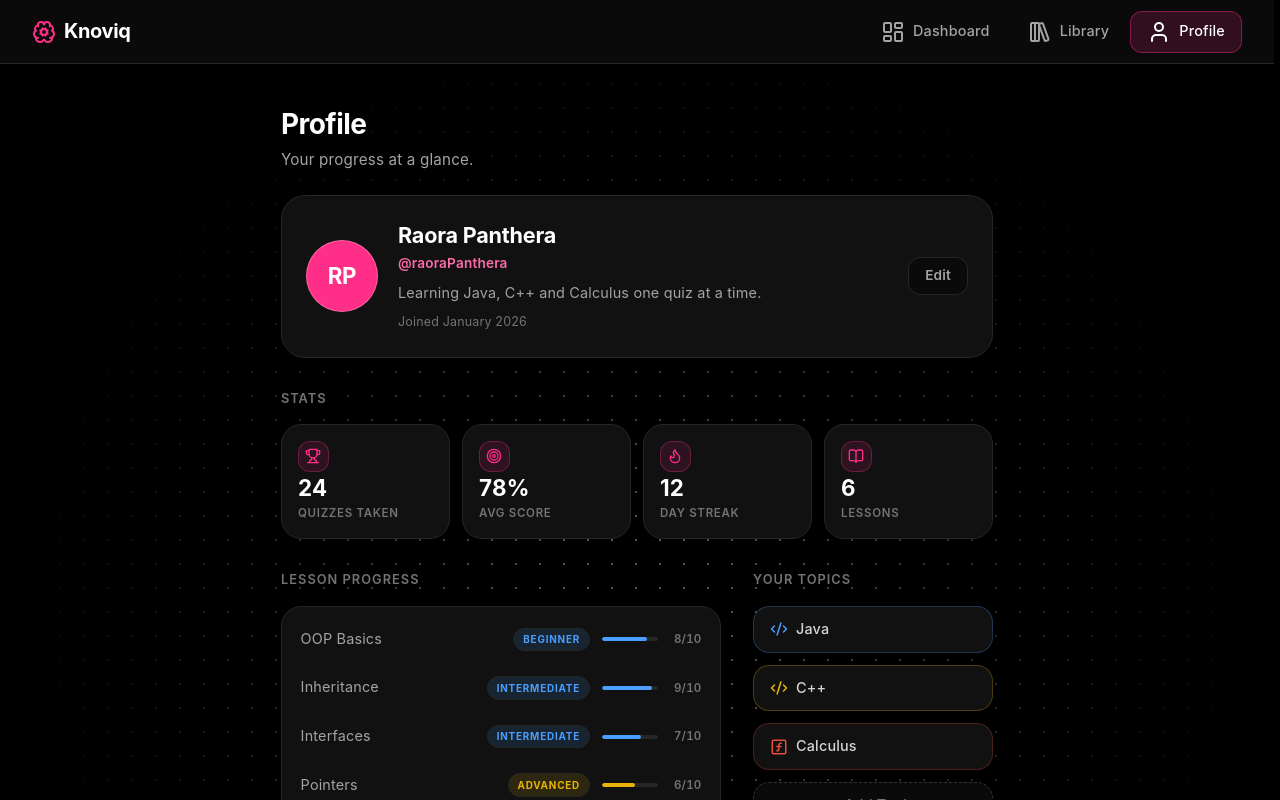
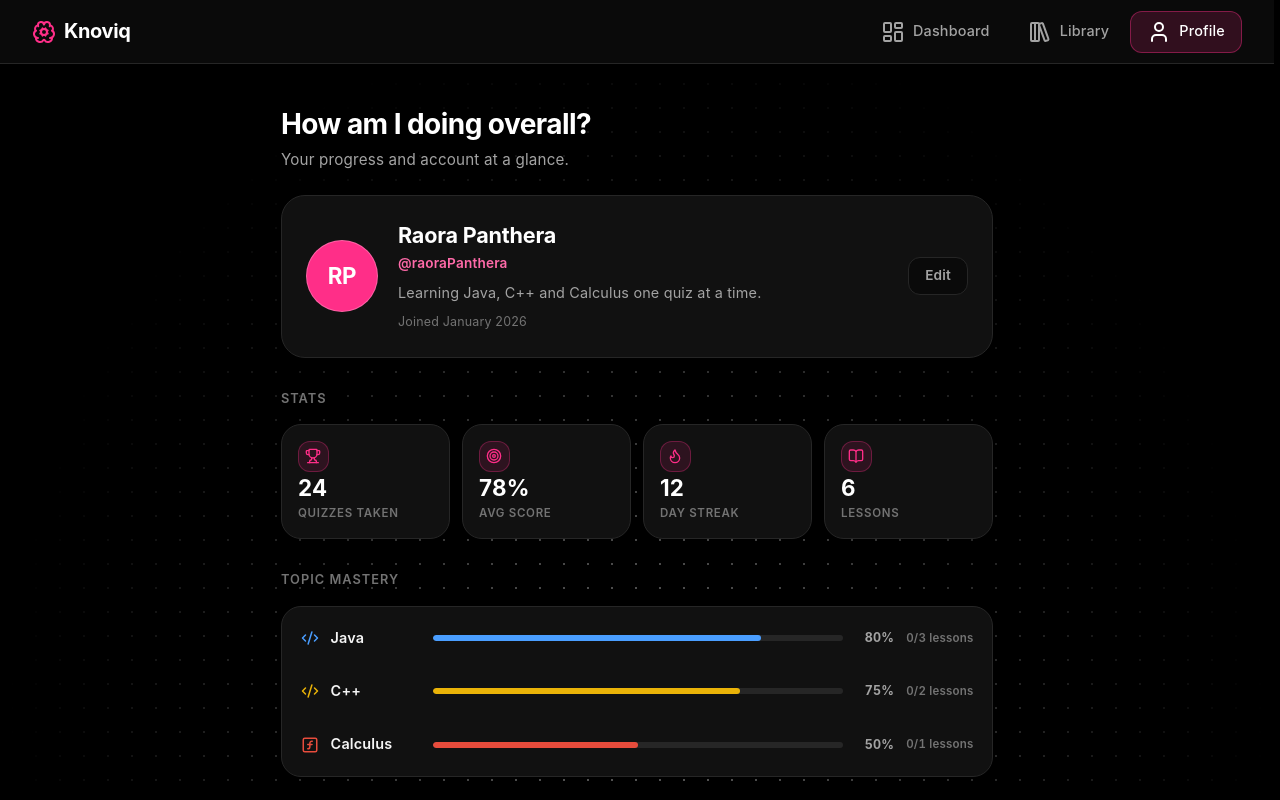
Before and after one commit to JairusCollantes/knoviq, a React (Vite) app: page /profile in a window 1280 px wide. Shown: the top 800 px of the page. Built offline with nearby package versions, Linux system fonts and the light colour scheme.

Commit message:
feat: add Topic Mastery section to Profile page with styling and data integration

```diff
--- a/src/pages/Profile.css
+++ b/src/pages/Profile.css
@@ -168,6 +168,89 @@
   display: grid;
   grid-template-columns: minmax(0, 1fr) minmax(200px, 240px);
   gap: 2rem;
+}
+
+.prof-mastery-list {
+  display: flex;
+  flex-direction: column;
+  gap: 0.6rem;
+  background: #111111;
+  border: 1px solid #262626;
+  border-radius: 20px;
+  padding: 0.6rem 1.1rem;
+  animation: fadeUp 0.35s ease;
+}
+
+.prof-mastery-row {
+  display: flex;
+  align-items: center;
+  gap: 0.75rem;
+  padding: 0.65rem 0.75rem;
+  margin: 0 -0.75rem;
+  border-radius: 12px;
+  border: 1px solid transparent;
+}
+
+.prof-mastery-icon {
+  display: inline-flex;
+  align-items: center;
+  justify-content: center;
+  line-height: 0;
+  flex-shrink: 0;
+}
+
+.prof-mastery-icon svg {
+  width: 18px;
+  height: 18px;
+}
+
+.prof-mastery-name {
+  font-size: 0.9rem;
+  font-weight: 600;
+  color: #f5f5f5;
+  width: 90px;
+  flex-shrink: 0;
+}
+
+.prof-mastery-progress {
+  flex: 1;
+  min-width: 0;
+  display: flex;
+  align-items: center;
+  gap: 0.6rem;
+}
+
+.prof-mastery-bar {
+  flex: 1;
+  min-width: 0;
+  height: 6px;
+  background: #262626;
+  border-radius: 3px;
+  overflow: hidden;
+}
+
+.prof-mastery-fill {
+  height: 100%;
+  border-radius: 3px;
+  transition: width 0.4s ease;
+}
+
+.prof-mastery-score {
+  font-size: 0.78rem;
+  color: #a3a3a3;
+  font-weight: 700;
+  font-variant-numeric: tabular-nums;
+  width: 42px;
+  text-align: right;
+  flex-shrink: 0;
+}
+
+.prof-mastery-count {
+  font-size: 0.72rem;
+  color: #737373;
+  font-weight: 600;
+  font-variant-numeric: tabular-nums;
+  flex-shrink: 0;
 }
 
 .prof-col-main,
--- a/src/pages/Profile.jsx
+++ b/src/pages/Profile.jsx
@@ -1,13 +1,15 @@
 import { Link } from 'react-router-dom';
-import { user, topics, lessons, recentActivity, stats, topicById } from '../data/Data';
+import { user, lessons, recentActivity, stats, topicById, topicMastery } from '../data/Data';
 import './Profile.css';
 
 export default function Profile() {
+  const mastery = topicMastery();
+
   return (
     <div className="profile">
       <header className="prof-header">
-        <h1>Profile</h1>
-        <p className="prof-subtitle">Your progress at a glance.</p>
+        <h1>How am I doing overall?</h1>
+        <p className="prof-subtitle">Your progress and account at a glance.</p>
       </header>
 
       <section className="profile-hero">
@@ -36,8 +38,32 @@ export default function Profile() {
         </div>
       </section>
 
-      <div className="prof-grid">
-        <div className="prof-col-main">
+      <section className="prof-section">
+        <h2 className="section-title">Topic Mastery</h2>
+        <div className="prof-mastery-list">
+          {mastery.map((m) => (
+            <div key={m.topic.id} className="prof-mastery-row">
+              <span className="prof-mastery-icon" style={{ color: m.topic.color }}>
+                <m.topic.icon />
+              </span>
+              <span className="prof-mastery-name">{m.topic.name}</span>
+              <div className="prof-mastery-progress">
+                <div className="prof-mastery-bar">
+                  <div
+                    className="prof-mastery-fill"
+                    style={{ width: `${m.avgPct}%`, background: m.topic.color }}
+                  />
+                </div>
+                <span className="prof-mastery-score">{m.avgPct}%</span>
+              </div>
+              <span className="prof-mastery-count">
+                {m.done}/{m.total} lessons
+              </span>
+            </div>
+          ))}
+        </div>
+      </section>
+
       <section className="prof-section">
         <h2 className="section-title">Lesson Progress</h2>
         <div className="lib-lesson-list">
@@ -88,29 +114,5 @@ export default function Profile() {
         </div>
       </section>
     </div>
-
-        <aside className="prof-col-side">
-          <section className="prof-section">
-            <h2 className="section-title">Your Topics</h2>
-            <div className="topics-list">
-              {topics.map((t) => (
-                <Link
-                  key={t.id}
-                  to="/library"
-                  className="topic-chip"
-                  style={{ borderColor: t.color + '44' }}
-                >
-                  <span className="topic-chip-icon" style={{ color: t.color }}>
-                    <t.icon/>
-                  </span>
-                  <span className="topic-chip-name">{t.name}</span>
-                </Link>
-              ))}
-              <button className="topic-chip add-topic" type="button">+ Add Topic</button>
-            </div>
-          </section>
-        </aside>
-      </div>
-    </div>
   );
 }
```
Lines whose indentation alone changed are shown as unchanged.
